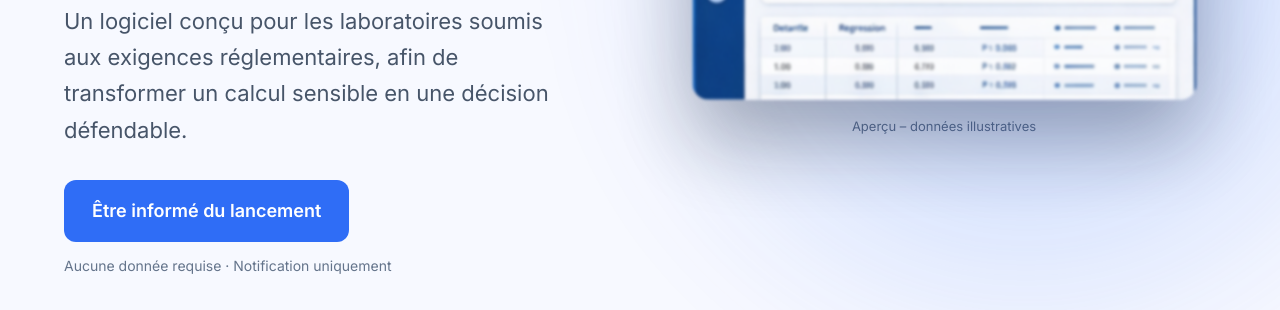
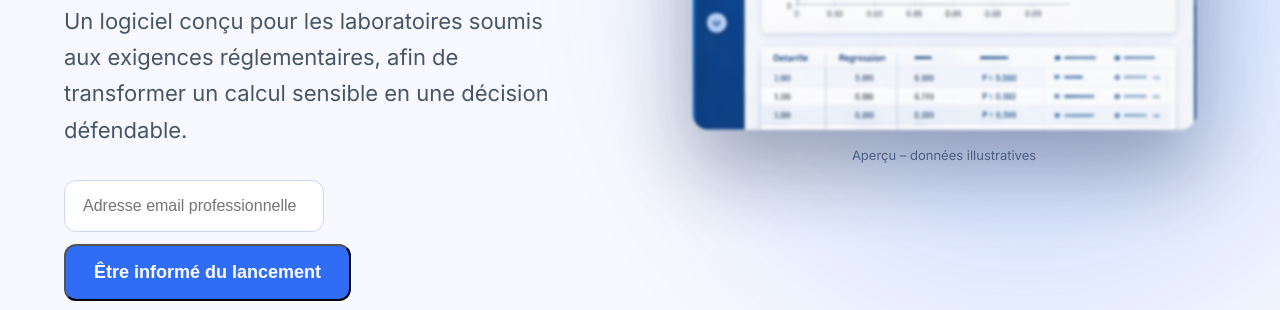
Before and after one commit to yann-anva/anva-landing, a plain HTML site: page index.html in a window 1280 px wide. Shown: the part 480-790 px from the top of the page. Drawn offline with Linux system fonts and the light colour scheme.

Commit message:
Add files via upload

```diff
--- a/index.html
+++ b/index.html
@@ -31,13 +31,21 @@
           Un logiciel conçu pour les laboratoires soumis aux exigences réglementaires,
           afin de transformer un calcul sensible en une décision défendable.
         </p>
-        <a
-          href="mailto:contact@anva.fr?subject=Notification lancement AnVa Linearity&body=Bonjour,%0D%0A%0D%0AJe souhaite être informé du lancement d’AnVa Linearity.%0D%0A%0D%0AEmail :"
-          class="cta-primary"
+        <form
+          action="https://formspree.io/f/mykzbooo"
+          method="POST"
+          class="cta-form"
         >
-          Être informé du lancement
-        </a>
-
+          <input
+            type="email"
+            name="email"
+            placeholder="Adresse email professionnelle"
+            required
+          />
+          <button type="submit" class="cta-primary">
+            Être informé du lancement
+          </button>
+        </form>
         <p class="cta-note">Aucune donnée requise · Notification uniquement</p>
       </div>
 
--- a/style.css
+++ b/style.css
@@ -104,6 +104,21 @@ body {
   margin-top: 12px;
   font-size: 14px;
   color: #64748b;
+}
+
+.cta-form {
+  display: flex;
+  gap: 12px;
+  flex-wrap: wrap;
+  align-items: center;
+}
+
+.cta-form input {
+  padding: 16px 18px;
+  font-size: 16px;
+  border-radius: 12px;
+  border: 1px solid #cbd5f5;
+  min-width: 260px;
 }
 
 .hero-visual {
```
